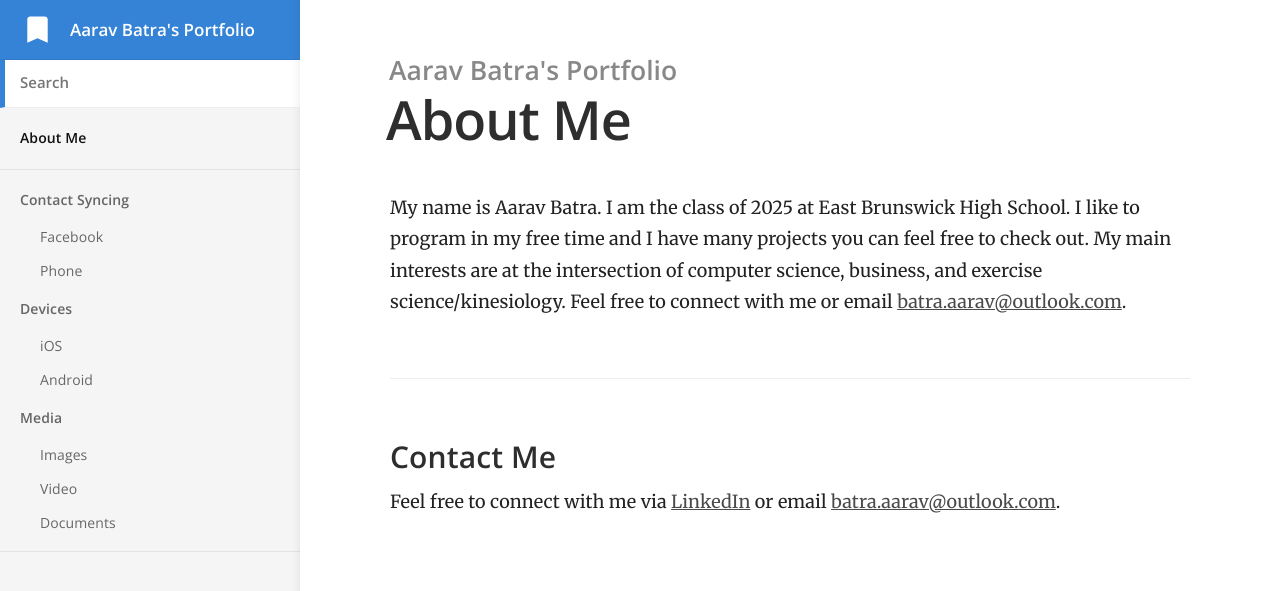
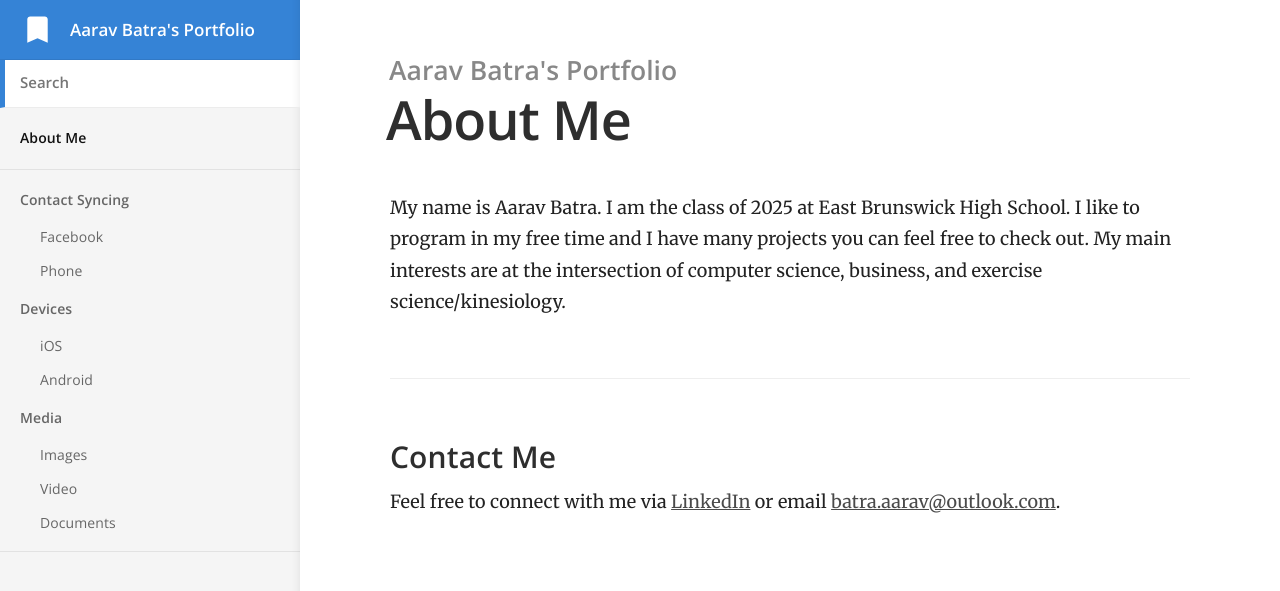
Before and after one commit to batra-aarav/www.aaravbatra.me, a Jekyll site: the page built from index.md, in a window 1280 px wide. Shown: the top 591 px of the page. Built offline with Jekyll 4.4.1, drawn with Linux system fonts in a browser that asks for light colours.

Commit message:
Update index.md

```diff
--- a/index.md
+++ b/index.md
@@ -1,7 +1,7 @@
 ---
 title: About Me
 ---
-My name is Aarav Batra. I am the class of 2025 at East Brunswick High School. I like to program in my free time and I have many projects you can feel free to check out. My main interests are at the intersection of computer science, business, and exercise science/kinesiology. Feel free to connect with me or email [batra.aarav@outlook.com](mailto:batra.aarav@outlook.com).
+My name is Aarav Batra. I am the class of 2025 at East Brunswick High School. I like to program in my free time and I have many projects you can feel free to check out. My main interests are at the intersection of computer science, business, and exercise science/kinesiology.
 
 ### Contact Me
 Feel free to connect with me via [LinkedIn](https://www.linkedin.com/in/aarav-batra-a0abaa2a4/) or email [batra.aarav@outlook.com](mailto:batra.aarav@outlook.com).
```
